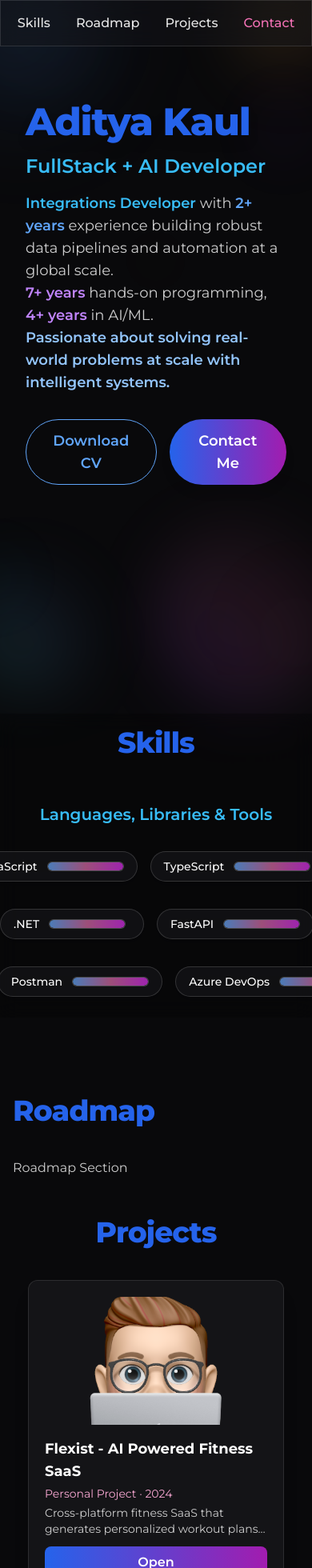
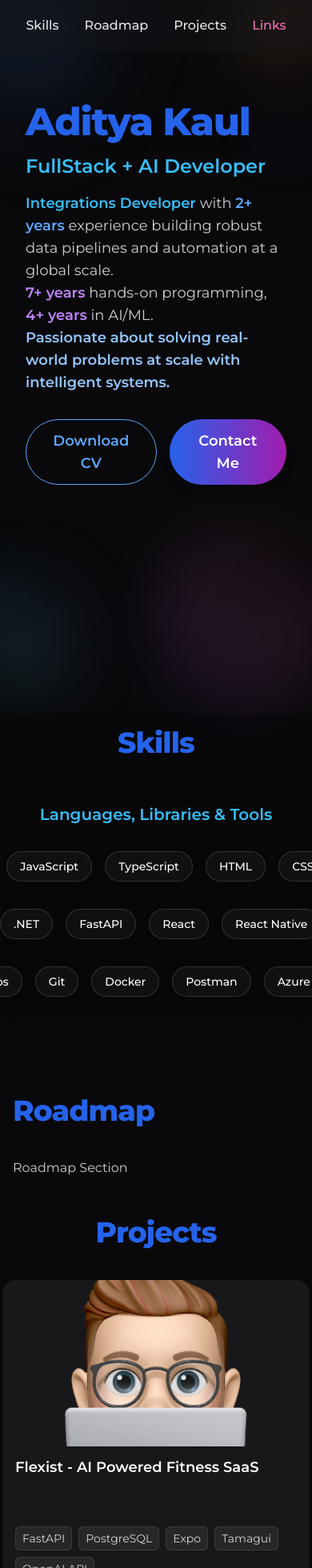
Before and after one commit to callmekaul/portfolio-website, a Next.js app: page / in a window 390 px wide. Shown: the top 1960 px of the page at 80% size. Built offline with nearby package versions, Linux system fonts and the light colour scheme.

Commit message:
project and header revamp

```diff
--- a/src/components/ProjectCard.tsx
+++ b/src/components/ProjectCard.tsx
@@ -1,14 +1,9 @@
+'use client'
+
 import Image from 'next/image'
+import { motion } from 'framer-motion'
 
-export interface Project {
-  company: string
-  year: string
-  title: string
-  results: { title: string }[]
-  link: string
-  image: any
-  description: string
-}
+import type { Project } from '@/data/projects'
 
 export function ProjectCard({
   project,
@@ -18,31 +13,39 @@ export function ProjectCard({
   onOpen: () => void
 }) {
   return (
-    <div className='bg-zinc-900/80 rounded-xl shadow-xl p-5 flex flex-col items-start w-[90vw] sm:w-80 md:w-80 max-w-xs mx-auto transition-transform duration-300 hover:scale-105 hover:shadow-pink-400/20 border border-white/10'>
-      <div className='w-full h-40 relative rounded-lg overflow-hidden mb-4'>
+    <motion.div
+      whileHover={{ scale: 1.03 }}
+      whileTap={{ scale: 0.98 }}
+      onClick={onOpen}
+      className='cursor-pointer rounded-2xl overflow-hidden bg-zinc-900 shadow-md transition-transform w-full max-w-xs sm:max-w-sm md:max-w-md lg:max-w-sm mx-auto flex flex-col'
+    >
+      <div className='relative w-full h-48 sm:h-52 md:h-56 lg:h-48'>
         <Image
           src={project.image}
           alt={project.title}
           fill
           className='object-cover'
           sizes='(max-width: 768px) 100vw, 320px'
+          priority
         />
       </div>
-      <div className='flex flex-col flex-1 w-full'>
-        <h3 className='font-bold text-lg text-white mb-1'>{project.title}</h3>
-        <span className='text-sm text-pink-300 mb-1'>
-          {project.company} &middot; {project.year}
-        </span>
-        <p className='text-body text-sm mb-3 line-clamp-2'>
-          {project.description}
-        </p>
-        <button
-          className='btn btn-gradient w-full py-2 mt-auto rounded-lg text-base font-semibold'
-          onClick={onOpen}
-        >
-          Open
-        </button>
+
+      <div className='px-4 py-3 flex flex-col gap-2'>
+        <h3 className='min-h-20 text-white font-semibold text-base sm:text-lg md:text-xl'>
+          {project.title}
+        </h3>
+
+        <div className='flex flex-wrap gap-2 text-xs sm:text-sm text-zinc-300'>
+          {project.tools.map((tool, index) => (
+            <span
+              key={index}
+              className='bg-zinc-800 border border-white/10 px-2 py-1 rounded-md whitespace-nowrap'
+            >
+              {tool.title}
+            </span>
+          ))}
+        </div>
       </div>
-    </div>
+    </motion.div>
   )
 }
--- a/src/components/SkillBadge.tsx
+++ b/src/components/SkillBadge.tsx
@@ -9,16 +9,18 @@ export const SkillBadge: React.FC<SkillBadgeProps> = ({ name, level }) => {
   const percent = level * 25
 
   return (
-    <div className="inline-flex items-center gap-3 px-4 py-2 rounded-full bg-zinc-900/60 border border-white/15 shadow-md backdrop-blur-md flex-shrink-0 min-w-[180px] max-w-full">
-      <span className="font-medium text-white text-sm whitespace-nowrap">{name}</span>
-      <div className="flex items-center h-3 w-20 sm:w-24 md:w-28 lg:w-32 flex-shrink-0">
+    <div className='inline-flex items-center gap-3 px-4 py-2 rounded-full bg-zinc-900/60 border border-white/15 flex-shrink-0 max-w-full'>
+      <span className='font-medium text-white text-sm whitespace-nowrap'>
+        {name}
+      </span>
+      {/* <div className="flex items-center h-3 w-20 sm:w-24 md:w-28 lg:w-32 flex-shrink-0">
         <div className="relative w-full h-full rounded-full border border-white/20 bg-white/5 overflow-hidden">
           <div
             className="absolute left-0 top-0 h-full rounded-full bg-gradient-to-r from-blue-400/70 via-pink-400/60 to-fuchsia-600/80 transition-all"
             style={{ width: `${percent}%` }}
           />
         </div>
-      </div>
+      </div> */}
     </div>
   )
 }
--- a/src/data/projects.ts
+++ b/src/data/projects.ts
@@ -3,7 +3,16 @@ import rlEnemyAIImage from '@/assets/images/rl-enemy-ai.png'
 import tradingBotImage from '@/assets/images/trading-bot.png'
 import attendanceSystemImage from '@/assets/images/face-attendance.png'
 
-import type { Project } from '@/components/ProjectCard'
+export interface Project {
+  company: string
+  year: string
+  title: string
+  tools: { title: string }[]
+  results: { title: string }[]
+  link: string
+  image: any
+  description: string
+}
 
 export const portfolioProjects: Project[] = [
   {
@@ -15,6 +24,12 @@ export const portfolioProjects: Project[] = [
       { title: 'Implemented dynamic theming & role-based auth' },
       { title: 'Integrated AI module generating structured workouts' },
     ],
+    tools: [
+      { title: 'FastAPI' },
+      { title: 'PostgreSQL' },
+      { title: 'Expo' },
+      { title: 'Tamagui' },
+      { title: 'OpenAI API' },],
     link: 'https://github.com/callmekaul/flexist-final',
     image: flexistImage,
     description:
@@ -28,6 +43,14 @@ export const portfolioProjects: Project[] = [
       { title: 'Trained agents for autonomous aiming & movement' },
       { title: 'Implemented curriculum learning & sound-based AI' },
       { title: 'Built realistic human-like enemy bots in Unity' },
+    ],
+    tools: [
+      { title: 'Unity ML-Agents' },
+      { title: 'Python' },
+      { title: 'TensorFlow' },
+      { title: 'Keras' },
+      { title: 'NumPy' },
+      { title: 'Pandas' },
     ],
     link: 'https://github.com/callmekaul/RL-shooting-AI',
     image: rlEnemyAIImage,
@@ -43,6 +66,13 @@ export const portfolioProjects: Project[] = [
       { title: 'Implemented momentum & pair-trading strategies' },
       { title: 'Achieved strong win-rate through backtesting' },
     ],
+    tools: [
+      { title: 'Python' },
+      { title: 'Binance API' },
+      { title: 'NumPy' },
+      { title: 'Pandas' },
+      { title: 'scikit-learn' },
+    ],
     link: 'https://github.com/callmekaul/Crypto-Trading-Bot',
     image: tradingBotImage,
     description:
@@ -57,6 +87,13 @@ export const portfolioProjects: Project[] = [
       { title: 'Created GUI with OpenCV, Pandas & Tkinter' },
       { title: 'Logged subject-wise timestamps from live feed' },
     ],
+    tools: [
+      { title: 'Python' },
+      { title: 'OpenCV' },
+      { title: 'Pandas' },
+      { title: 'Tkinter' },
+      { title: 'Face Recognition' },
+    ],
     link: 'https://github.com/callmekaul/Facial-Recognition-Based-Attendance-System',
     image: attendanceSystemImage,
     description:
--- a/src/data/skills.ts
+++ b/src/data/skills.ts
@@ -20,6 +20,8 @@ export const skillsData: SkillGroup[] = [
       { name: 'C#', level: 4 },
       { name: 'JavaScript', level: 4 },
       { name: 'TypeScript', level: 4 },
+      { name: 'HTML', level: 4 },
+      { name: 'CSS', level: 4 },
     ],
   },
   {
--- a/src/sections/Header.tsx
+++ b/src/sections/Header.tsx
@@ -1,49 +1,122 @@
 'use client'
 
 import Link from 'next/link'
+import { useState } from 'react'
+import { AnimatePresence, motion } from 'framer-motion'
+
+const navLinks = [
+  { href: '#skills', label: 'Skills' },
+  { href: '#roadmap', label: 'Roadmap' },
+  { href: '#projects', label: 'Projects' },
+]
+
+const contactLinks = [
+  {
+    href: '#contact',
+    label: 'Email',
+    external: true,
+  },
+  {
+    href: 'https://www.linkedin.com/in/callmekaul/',
+    label: 'LinkedIn',
+    external: true,
+  },
+  {
+    href: 'https://github.com/callmekaul',
+    label: 'GitHub',
+    external: true,
+  },
+]
 
 export const Header = () => {
+  const [showContact, setShowContact] = useState(false)
+
+  // Animation variants for morphing
+  const variants = {
+    initial: { opacity: 0, y: -10, scale: 0.95 },
+    animate: {
+      opacity: 1,
+      y: 0,
+      scale: 1,
+      transition: { type: 'spring', stiffness: 300, damping: 24 },
+    },
+    exit: { opacity: 0, y: 10, scale: 0.95, transition: { duration: 0.15 } },
+  }
+
   return (
     <header className='w-full flex justify-center items-center bg-transparent'>
       <nav
         className='
-          flex flex-wrap justify-center items-center gap-2 px-2 py-2
-          border border-white/15
+          flex flex-wrap justify-center items-center gap-2 px-2 py-2 sm:py-3 md:py-4
           bg-zinc-900/60 backdrop-blur-sm bg-clip-padding
           w-full mx-0
         '
         style={{
           background: 'rgba(24, 24, 27, 0.45)',
-          border: '1px solid rgba(255,255,255,0.12)',
           backdropFilter: 'blur(12px)',
           WebkitBackdropFilter: 'blur(12px)',
           boxShadow: 'none',
         }}
       >
+        <AnimatePresence mode='wait'>
+          {!showContact ? (
+            <motion.div
+              key='main-nav'
+              className='flex flex-wrap justify-center items-center gap-2 w-full'
+              initial='initial'
+              animate='animate'
+              exit='exit'
+              variants={variants}
+            >
+              {navLinks.map((link) => (
                 <a
-          href='#skills'
+                  key={link.href}
+                  href={link.href}
                   className='nav-item px-3 py-2 font-medium text-white/90 hover:bg-blue-600/20 hover:text-blue-300 transition text-sm sm:text-base'
                 >
-          Skills
+                  {link.label}
                 </a>
+              ))}
+              <button
+                type='button'
+                className='nav-item px-3 py-2 font-medium text-pink-400 hover:text-pink-300 transition text-sm sm:text-base'
+                onClick={() => setShowContact(true)}
+                aria-label='Show contact links'
+              >
+                Links
+              </button>
+            </motion.div>
+          ) : (
+            <motion.div
+              key='contact-nav'
+              className='flex flex-wrap justify-center items-center gap-2 w-full'
+              initial='initial'
+              animate='animate'
+              exit='exit'
+              variants={variants}
+            >
+              {contactLinks.map((link) => (
                 <a
-          href='#roadmap'
-          className='nav-item px-3 py-2 font-medium text-white/90 hover:bg-blue-600/20 hover:text-blue-300 transition text-sm sm:text-base'
+                  key={link.label}
+                  href={link.href}
+                  target={link.external ? '_blank' : undefined}
+                  rel={link.external ? 'noopener noreferrer' : undefined}
+                  className='nav-item px-3 py-2 font-medium text-blue-300 hover:text-blue-400 transition text-sm sm:text-base'
                 >
-          Roadmap
+                  {link.label}
                 </a>
-        <a
-          href='#projects'
-          className='nav-item px-3 py-2 font-medium text-white/90 hover:bg-blue-600/20 hover:text-blue-300 transition text-sm sm:text-base'
+              ))}
+              <button
+                type='button'
+                className='nav-item px-3 py-2 font-medium text-pink-400 hover:text-pink-300 transition text-sm sm:text-base'
+                onClick={() => setShowContact(false)}
+                aria-label='Back to main navigation'
               >
-          Projects
-        </a>
-        <a
-          href='#contact'
-          className='nav-item px-3 py-2 font-medium text-pink-400 hover:text-pink-300 transition text-sm sm:text-base'
-        >
-          Contact
-        </a>
+                Back
+              </button>
+            </motion.div>
+          )}
+        </AnimatePresence>
       </nav>
     </header>
   )
--- a/src/sections/Hero.tsx
+++ b/src/sections/Hero.tsx
@@ -60,7 +60,7 @@ export const HeroSection = () => (
           </a>
           <Link
             href='#contact'
-            className='btn btn-gradient text-base sm:text-lg font-semibold rounded-full shadow-lg px-6 py-2 sm:px-8 sm:py-3 transition-all duration-200 hover:scale-105 hover:shadow-blue-500/30 focus:ring-2 focus:ring-blue-400 focus:ring-offset-2 w-full sm:w-auto text-center'
+            className='btn btn-gradient text-base sm:text-lg font-semibold rounded-full shadow-lg px-6 py-2 sm:px-8 sm:py-3 transition-all duration-200 hover:scale-105 focus:ring-2 focus:ring-blue-400 focus:ring-offset-2 w-full sm:w-auto text-center'
           >
             <span className='inline-flex items-center gap-2 justify-center w-full'>
               Contact Me
--- a/src/sections/Projects.tsx
+++ b/src/sections/Projects.tsx
@@ -1,9 +1,9 @@
 'use client'
 
 import React, { useState } from 'react'
-import { ProjectCard, Project } from '@/components/ProjectCard'
+import { ProjectCard } from '@/components/ProjectCard'
 import { ProjectModal } from '@/components/ProjectModal'
-import { portfolioProjects } from '@/data/projects'
+import { portfolioProjects, Project } from '@/data/projects'
 
 export const ProjectsSection = () => {
   const [active, setActive] = useState<number | null>(null)
@@ -15,7 +15,7 @@ export const ProjectsSection = () => {
     >
       <div className='section-inner flex flex-col items-center'>
         <h2 className='heading mb-10 w-full text-center'>Projects</h2>
-        <div className='w-full min-w-0 mx-auto grid grid-cols-1 sm:grid-cols-1 lg:grid-cols-3 gap-8'>
+        <div className='w-full max-w-6xl mx-auto grid grid-cols-1 sm:grid-cols-1 lg:grid-cols-3 gap-4'>
           {portfolioProjects.map((project, idx) => (
             <div
               key={project.title}
```
Also changed, not shown: src/components/ProjectModal.tsx (+82 -37 lines). Lines whose indentation alone changed are shown as unchanged.
